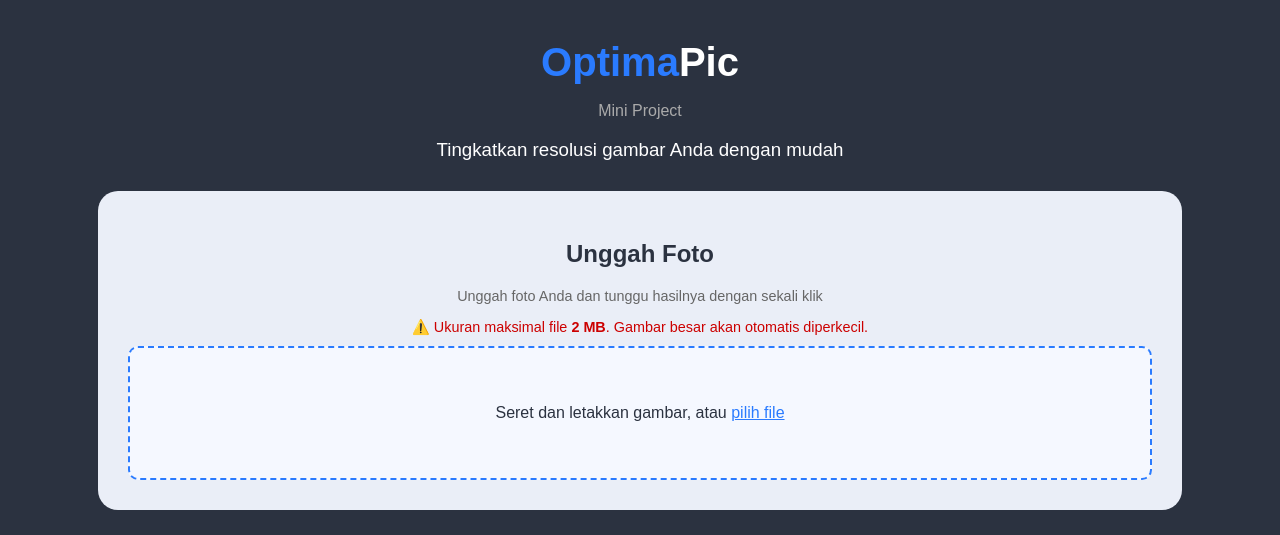
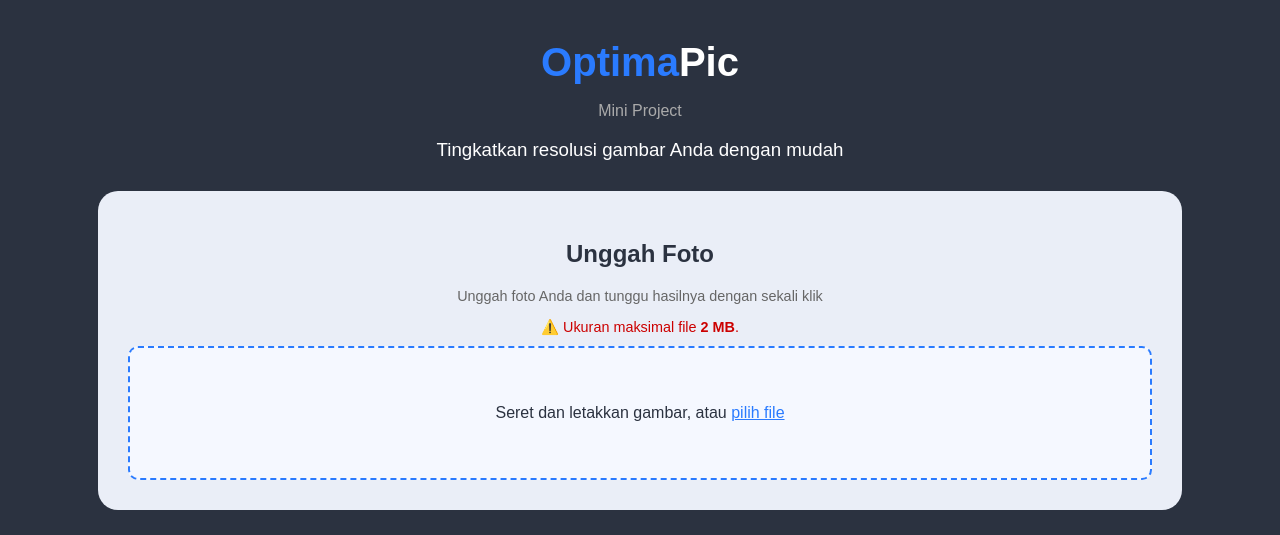
Before and after one commit to Febriant58/OptimaPic, a Flask app: page / in a window 1280 px wide. Shown: the top 535 px of the page. Run offline with Flask 3, Linux system fonts and the light colour scheme.

Commit message:
Update index.html

```diff
--- a/templates/index.html
+++ b/templates/index.html
@@ -16,7 +16,7 @@
         <h2>Unggah Foto</h2>
         <p class="hint">Unggah foto Anda dan tunggu hasilnya dengan sekali klik</p>
         <p class="hint" style="color:#c00;font-weight:500;">
-            ⚠️ Ukuran maksimal file <strong>2 MB</strong>. Gambar besar akan otomatis diperkecil.
+            ⚠️ Ukuran maksimal file <strong>2 MB</strong>.
         </p>
 
         <form id="uploadForm" action="/upload" method="post" enctype="multipart/form-data">
```
